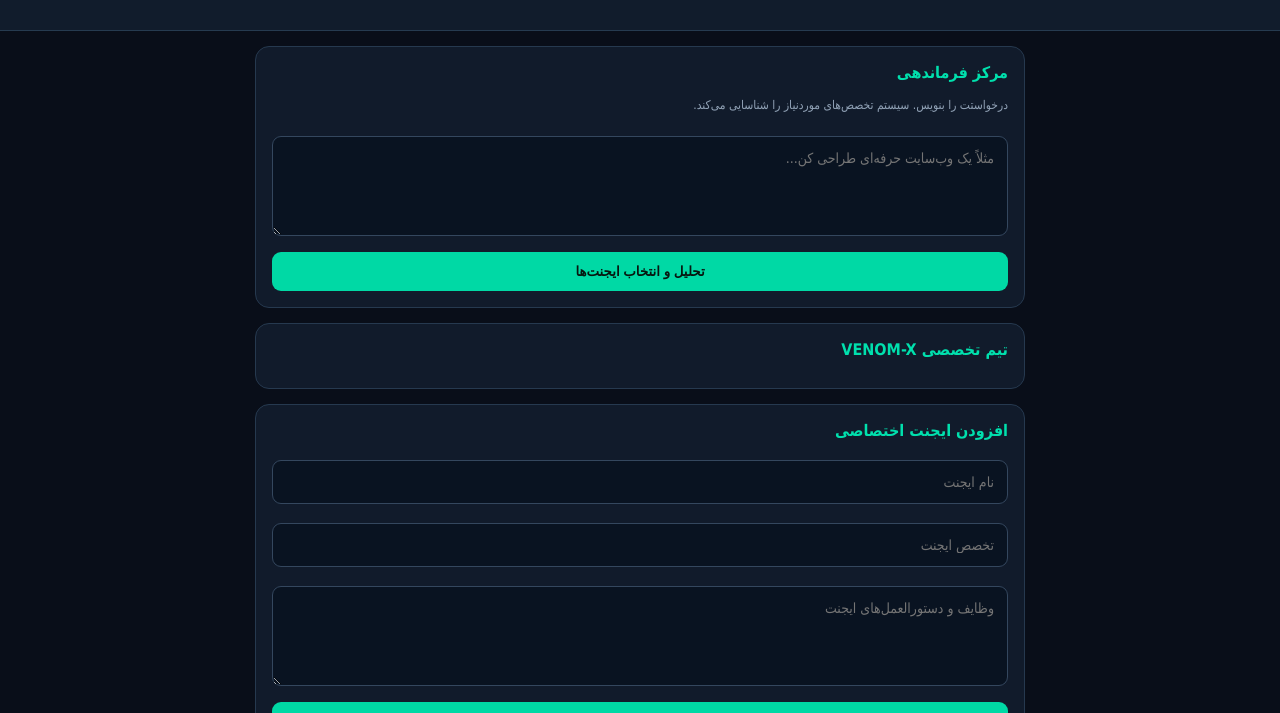
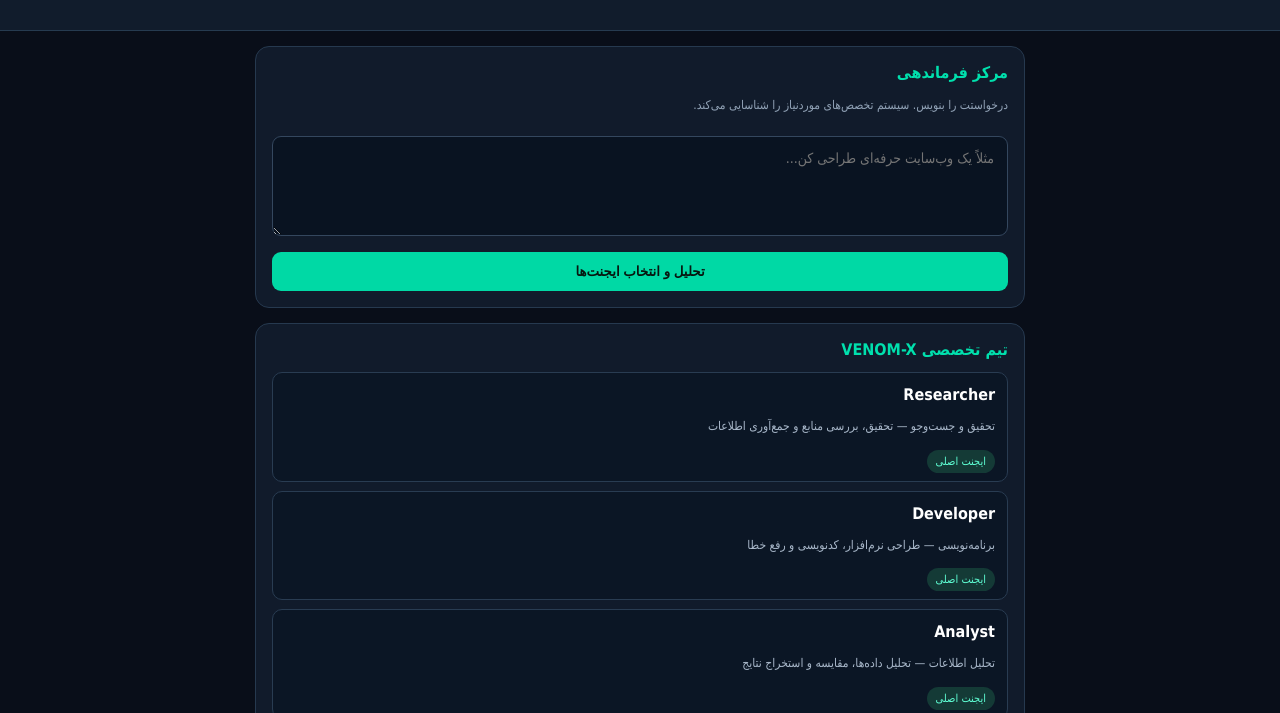
Before and after one commit to maneater081-cell/Venom-X-Pro, a plain HTML site: page index.html in a window 1280 px wide. Shown: the part 87-800 px from the top of the page. Drawn offline with Linux system fonts and the light colour scheme.

Commit message:
Add load function call to index.html

```diff
--- a/index.html
+++ b/index.html
@@ -276,3 +276,7 @@ function analyze(){
  box.append(title,intro,list,note);
  output.append(box);
 }
+load();
+</script>
+</body>
+</html>
```
